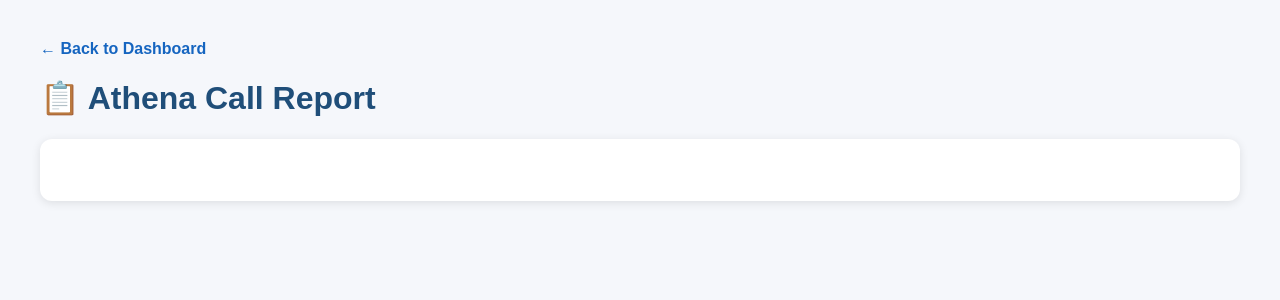
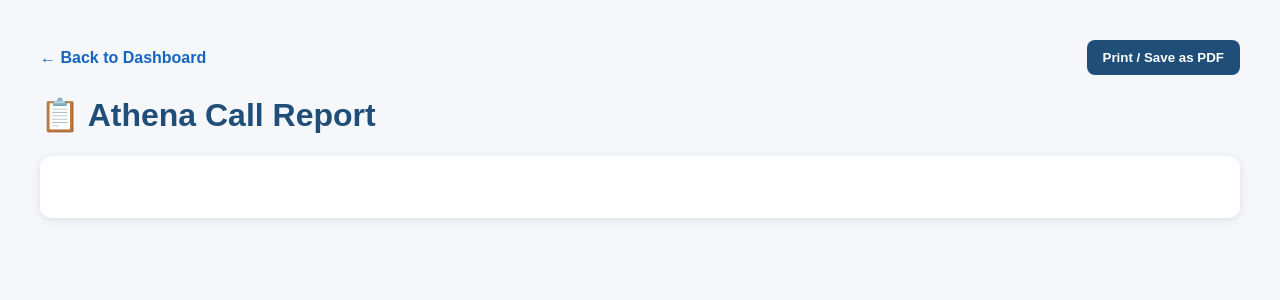
Before and after one commit to dandrek123/athena-voice-bot, a Flask app: template templates/report.html in a window 1280 px wide. Shown: the top 300 px of the page. Run offline with Flask 3, Linux system fonts and the light colour scheme; the template is opened without the code that fills it, so the values that code supplies are empty.

Commit message:
Add print-friendly PDF export for reports

```diff
--- a/templates/report.html
+++ b/templates/report.html
@@ -31,11 +31,56 @@
             color: #1565c0;
             font-weight: bold;
         }
+
+        .top-actions {
+            display: flex;
+            justify-content: space-between;
+            align-items: center;
+            margin-bottom: 20px;
+        }
+
+        .print-button {
+            border: none;
+            border-radius: 8px;
+            background: #1f4e79;
+            color: white;
+            padding: 10px 16px;
+            font-weight: bold;
+            cursor: pointer;
+        }
+
+        .print-button:hover {
+            background: #2d6aa3;
+        }
+
+        @media print {
+            body {
+                background: white;
+                margin: 20px;
+            }
+
+            .top-actions {
+                display: none;
+            }
+
+            .report-card {
+                box-shadow: none;
+                border-radius: 0;
+                padding: 0;
+            }
+
+            h1 {
+                color: black;
+            }
+        }
     </style>
 </head>
 <body>
 
-<p><a href="/dashboard">← Back to Dashboard</a></p>
+<div class="top-actions">
+    <a href="/dashboard">← Back to Dashboard</a>
+    <button class="print-button" onclick="window.print()">Print / Save as PDF</button>
+</div>
 
 <h1>📋 Athena Call Report</h1>
 <p>{{ report_name }}</p>
```
